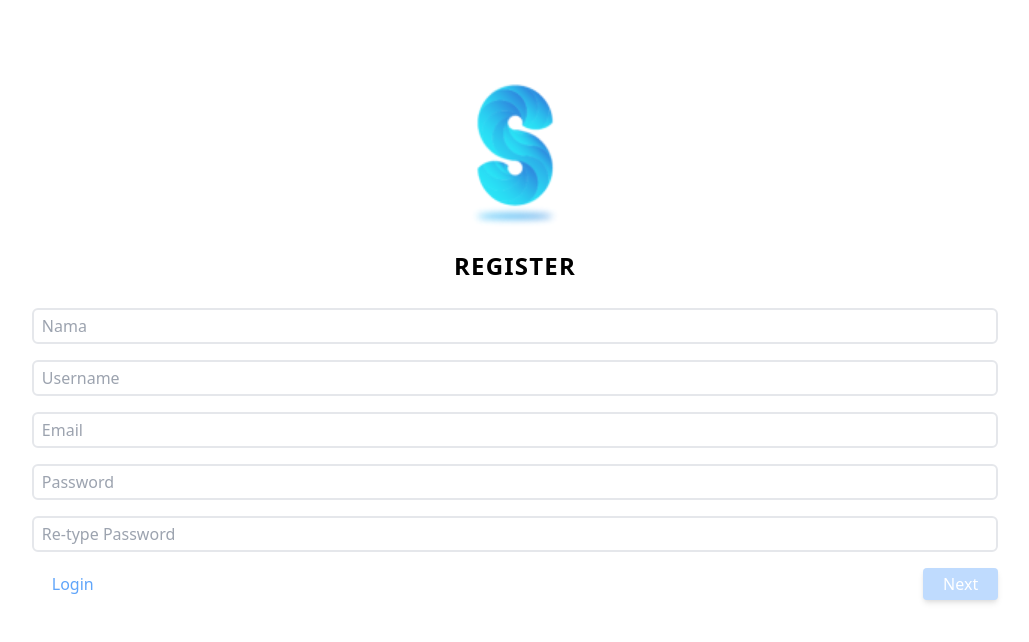
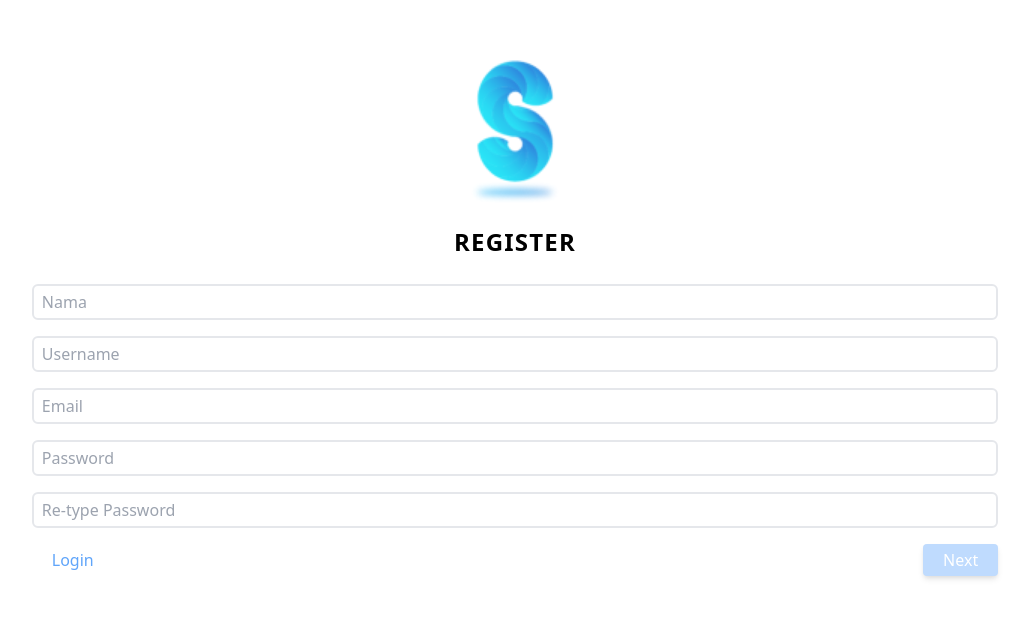
Before and after one commit to afikrim/studykuy-mobile-web, a Next.js app: page /auth/register in a window 1280 px wide. Shown: the top 642 px of the page, without its empty margins (125-1154 px from the left). Built offline with nearby package versions, Linux system fonts and the light colour scheme.

Commit message:
modify styling

```diff
--- a/pages/auth/register/index.tsx
+++ b/pages/auth/register/index.tsx
@@ -60,8 +60,8 @@ const Register: NextPage = () => {
     )
 
   return (
-    <div className='container h-screen p-4'>
-      <div className='h-full w-full flex flex-nowrap justify-center pt-6'>
+    <div className='flex flex-nowrap justify-center h-screen w-screen p-4'>
+      <div className='container h-full w-full'>
         <div className='mx-auto w-4/5 p-4'>
           <img
             src='/assets/img/logo.png'
```
